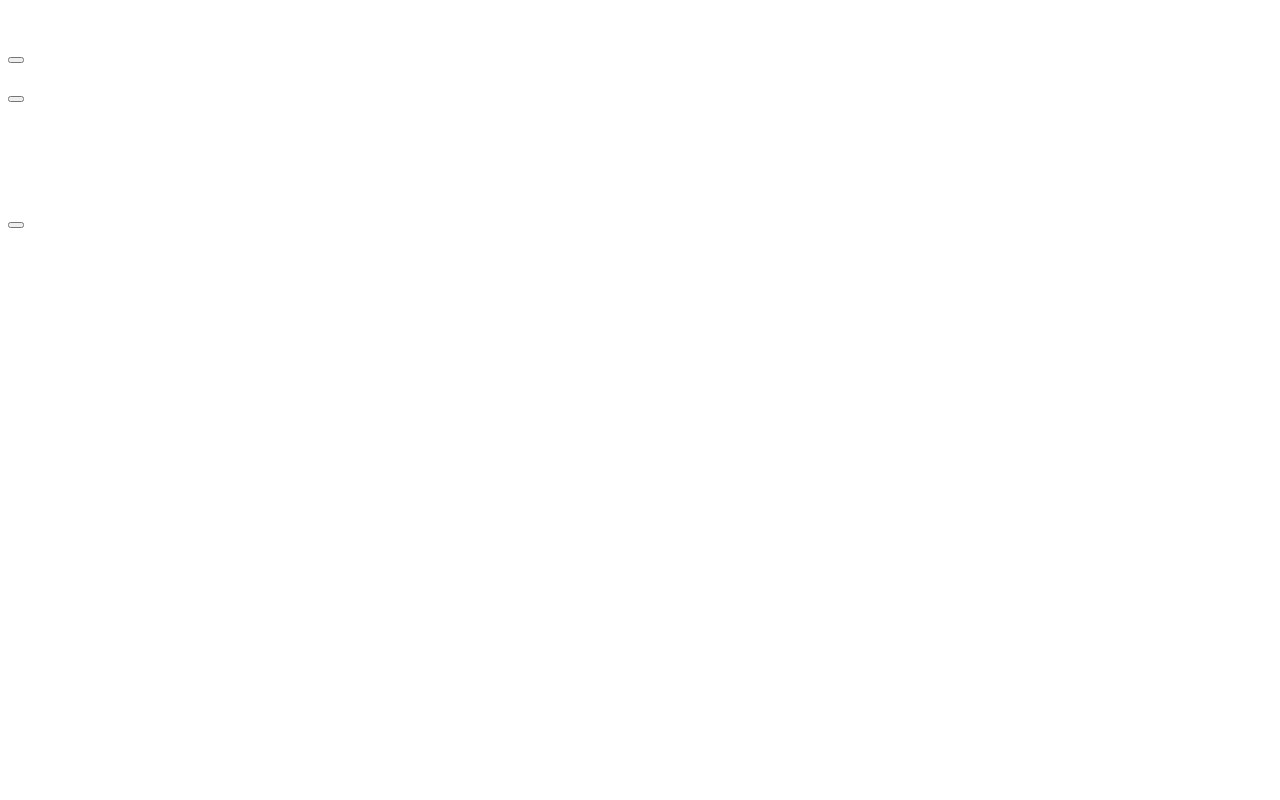
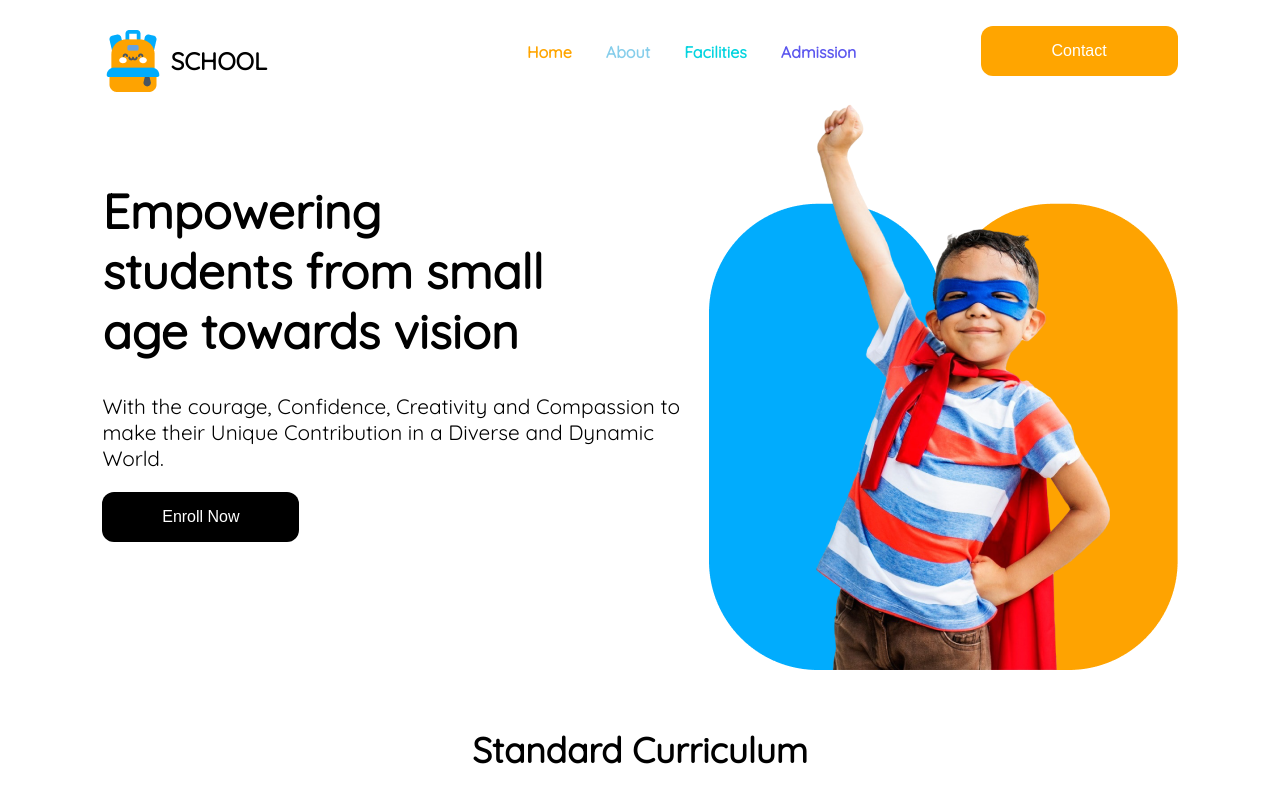
Before and after one commit to programming-dip/kids-school, a plain HTML site: page index.html in a window 1280 px wide. Shown: the top 800 px of the page. Drawn offline with Linux system fonts and the light colour scheme.

Commit message:
nav bar and banner added

```diff
--- a/index.html
+++ b/index.html
@@ -4,44 +4,48 @@
     <meta charset="UTF-8">
     <meta name="viewport" content="width=device-width, initial-scale=1.0">
     <title>Kids School</title>
+    <link rel="stylesheet" href="styles.css">
 </head>
 <body>
     <header>
         <nav>
             <div class="logo-container">
-                <img src="" alt="" class="logo">
-                <h2 class="name"></h2>
+                <img src="assets/logo.png" alt="Kids School Logo" class="logo">
+                <h2 class="name">SCHOOL</h2>
             </div>
 
-            <div class="pages-link">
-                <a href="" class="link-1 page-link"></a>
-                <a href="" class="link-2 page-link"></a>
-                <a href="" class="link-3 page-link"></a>
-                <a href="" class="link-4 page-link"></a>
-            </div>
 
-            <div class="nav-btn">
-                <button class="contact-btn"></button>
-            </div>
+                <ul class="pages-link">
+                    <li><a href="" class="page-link" id="link-1">Home</a></li>
+                    <li><a href="" class="page-link" id="link-2">About</a></li>
+                    <li><a href="" class="page-link" id="link-3">Facilities</a></li>
+                    <li><a href="" class="page-link" id="link-4">Admission</a></li>
+                </ul>
+
+
+
+                <button class="contact-btn btn-primary">Contact</button>
+
         </nav>
 
 
         <div class="banner">
             <div class="banner-texts">
-                <h1 class="hero-slogan"></h1>
-                <p class="hero-description"></p>
-                <button class="hero-btn"></button>
+                <h1 class="hero-slogan"><span id="emp">Empowering <br></span>
+                    students from small <br> age <span id="vis">towards vision</span></h1>
+                <p class="hero-description">With the courage, Confidence, Creativity and Compassion to make their Unique Contribution in a Diverse and Dynamic World.</p>
+                <button class="hero-btn btn-primary">Enroll Now</button>
             </div>
 
             <div class="hero-img-container">
-                <img src="" alt="" class="kid">
+                <img src="assets/hero-kids.png" alt="kids wearing superman costume" class="kid">
             </div>
         </div>
     </header>
 
     <main>
         <div class="curriculum-section">
-            <div class="section-title"></div>
+            <div class="section-title">Standard Curriculum</div>
             <div class="cards-container">
                 <div class="card">
                     <div class="img"></div>
@@ -100,7 +104,7 @@
                 </div>
             </div>
 
-            <div class="story-view-all-btn">
+            <div class="story-view-all-btn btn-primary">
                 <button></button>
             </div>
         </div>
--- a/styles.css
+++ b/styles.css
@@ -0,0 +1,143 @@
+
+/* Quicksand-font */
+
+@import url('https://fonts.googleapis.com/css2?family=Quicksand');
+
+/* Raleway Font */
+
+@import url('https://fonts.googleapis.com/css2?family=Raleway:ital,wght@0,100..900;1,100..900&display=swap');
+
+:root {
+    --primary-font-color:black;
+    --secondary-font-color:#808080;
+    --curriculum-card-description-font-color:#808080;
+    --curriculum-card-title-font-color:#202020;
+    --footer-fonts-color:white;
+
+}
+
+
+.raleway-secondary {
+    font-family: "Raleway", serif;
+    font-optical-sizing: auto;
+    font-weight: normal;
+    font-style: normal;
+  }
+
+body {
+
+  font-family: "Quicksand", serif;
+
+  /* font-optical-sizing: auto; */
+  font-size: 16px;
+  font-weight: normal;
+  /* font-style: normal; */
+
+
+  margin: 2% 8%;
+}
+
+
+/* Shared Class */
+.btn-primary {
+    text-align: center;
+    width: 197px;
+    height: 50px;
+    color: white;
+    font-size:  1rem;
+    font-weight: normal;
+    border: 0;
+    border-radius: 12px;
+}
+
+.section-title {
+    text-align: center;
+    color: var(--primary-font-color);
+    font-size: 2.2rem;
+    font-weight: bold;
+    margin-top: 5%;
+}
+
+/* Nav Styles */
+nav {
+    display: flex;
+    justify-content: space-between;
+}
+
+nav .logo-container {
+    display: flex;
+    align-items: center;
+}
+
+nav img {
+    max-width: 62px;
+    max-height: 62px;
+    margin-right: 4%;
+}
+nav li {
+    list-style: none;
+    margin-right: 15%;
+    font-size: 1rem;
+    font-weight: bold;
+}
+
+nav ul {
+    display: flex;
+
+
+}
+
+nav ul a {
+    text-decoration: none;
+}
+
+nav .name {
+    color:var(--primary-font-color);
+    font-size: 1.5rem;
+
+}
+
+nav .contact-btn {
+    background-color: orange;
+    font-weight: 400;
+}
+
+nav .pages-link #link-1 {
+    color: orange;
+}
+
+nav .pages-link #link-2 {
+    color: skyblue;
+}
+
+nav .pages-link #link-3 {
+    color: #05D4DF;
+}
+
+nav .pages-link #link-4 {
+    color: #5D58EF;
+}
+
+
+/* Banner styles */
+.banner {
+    display: flex;
+    justify-content: space-between;
+}
+
+.banner .banner-texts {
+    max-width: 640px;
+    margin-top: 5%;
+    font-size: 1.5rem;
+    font-weight: bold;
+}
+
+.banner .hero-description {
+    font-weight: 500;
+    font-size: 1.3rem;
+    color: var(--primary-font-color);
+}
+
+.banner .hero-btn {
+    background-color: black;
+}
```
